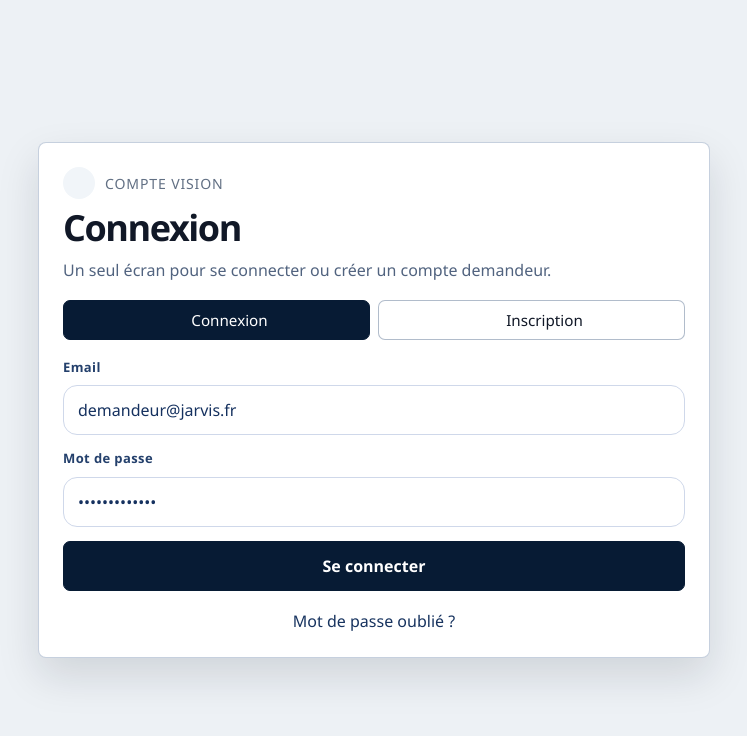
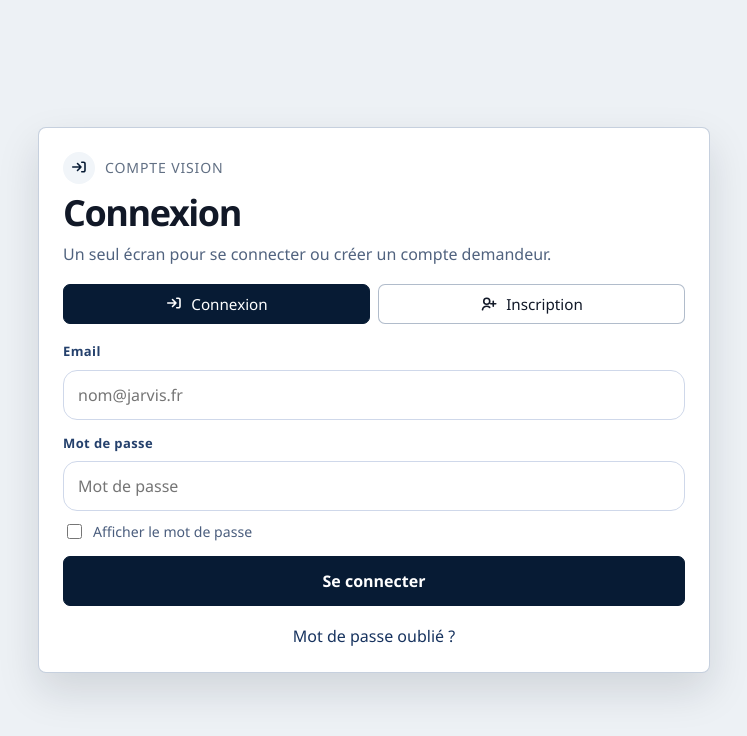
Before and after one commit to SamyOPS/ITSM_Jarvis, a React app in the folder frontend/: page /login in a window 1280 px wide. Shown: the top 736 px of the page, without its empty margins (266-1013 px from the left). Built offline with nearby package versions, Linux system fonts and the light colour scheme; the HTML template or start-up script is replaced by a standard one.

Commit message:
affichemdp

```diff
--- a/frontend/src/presentation/pages/login-page.tsx
+++ b/frontend/src/presentation/pages/login-page.tsx
@@ -8,42 +8,19 @@ type LoginPageProps = {
   onSubmit: (email: string, password: string) => Promise<void>;
 };
 
-type DemoAccount = {
-  email: string;
-  password: string;
-  role: string;
-};
-
-const DEMO_ACCOUNTS: DemoAccount[] = [
-  {
-    email: 'demandeur@jarvis.fr',
-    password: 'Demandeur123!',
-    role: 'DEMANDEUR',
-  },
-  {
-    email: 'agent@jarvis.fr',
-    password: 'Agent123!',
-    role: 'AGENT',
-  },
-  {
-    email: 'admin@jarvis.fr',
-    password: 'Admin123!',
-    role: 'ADMIN',
-  },
-];
-
 export function LoginPage({
   errorMessage,
   isBusy,
   onPasswordResetRequest,
   onSubmit,
 }: LoginPageProps) {
-  const [email, setEmail] = useState(DEMO_ACCOUNTS[0].email);
+  const [email, setEmail] = useState('');
   const [forgotEmail, setForgotEmail] = useState('');
   const [forgotMessage, setForgotMessage] = useState<string | null>(null);
   const [forgotMode, setForgotMode] = useState(false);
   const [isForgotBusy, setIsForgotBusy] = useState(false);
-  const [password, setPassword] = useState(DEMO_ACCOUNTS[0].password);
+  const [password, setPassword] = useState('');
+  const [showPassword, setShowPassword] = useState(false);
 
   async function handleSubmit(event: FormEvent<HTMLFormElement>) {
     event.preventDefault();
@@ -77,7 +54,7 @@ export function LoginPage({
         <div className="login-panel-header">
           <div className="login-brand">
             <span className="login-brand-icon">
-              <i className="bi bi-person-circle" aria-hidden="true" />
+              <LoginAuthIcon />
             </span>
             <strong>Compte Vision</strong>
           </div>
@@ -88,7 +65,7 @@ export function LoginPage({
         <div className="login-mode-tabs" aria-label="Choix du mode">
           <button className="login-mode-tab is-active" type="button">
             <span className="login-mode-tab-icon">
-              <i className="bi bi-box-arrow-in-right" aria-hidden="true" />
+              <LoginAuthIcon />
             </span>
             Connexion
           </button>
@@ -98,7 +75,7 @@ export function LoginPage({
             type="button"
           >
             <span className="login-mode-tab-icon">
-              <i className="bi bi-person-plus" aria-hidden="true" />
+              <RegisterAuthIcon />
             </span>
             Inscription
           </button>
@@ -125,9 +102,17 @@ export function LoginPage({
               autoComplete="current-password"
               onChange={(event) => setPassword(event.target.value)}
               placeholder="Mot de passe"
-              type="password"
+              type={showPassword ? 'text' : 'password'}
               value={password}
             />
+          </label>
+          <label className="login-password-toggle">
+            <input
+              checked={showPassword}
+              onChange={(event) => setShowPassword(event.target.checked)}
+              type="checkbox"
+            />
+            <span>Afficher le mot de passe</span>
           </label>
 
           <button
@@ -189,3 +174,43 @@ export function LoginPage({
     </section>
   );
 }
+
+function LoginAuthIcon() {
+  return (
+    <svg
+      aria-hidden="true"
+      fill="none"
+      height="16"
+      viewBox="0 0 16 16"
+      width="16"
+    >
+      <path
+        d="M6.5 3.5 10 7l-3.5 3.5M10 7H1.75M10.75 2.25h1.75A1.5 1.5 0 0 1 14 3.75v6.5a1.5 1.5 0 0 1-1.5 1.5h-1.75"
+        stroke="currentColor"
+        strokeLinecap="round"
+        strokeLinejoin="round"
+        strokeWidth="1.6"
+      />
+    </svg>
+  );
+}
+
+function RegisterAuthIcon() {
+  return (
+    <svg
+      aria-hidden="true"
+      fill="none"
+      height="16"
+      viewBox="0 0 16 16"
+      width="16"
+    >
+      <path
+        d="M5.75 8.25a3 3 0 1 0 0-6 3 3 0 0 0 0 6ZM1.5 13.75c.45-2.12 2.08-3.5 4.25-3.5 1.2 0 2.2.42 2.95 1.15M12.25 5.25v5M9.75 7.75h5"
+        stroke="currentColor"
+        strokeLinecap="round"
+        strokeLinejoin="round"
+        strokeWidth="1.6"
+      />
+    </svg>
+  );
+}
--- a/frontend/src/presentation/pages/register-page.tsx
+++ b/frontend/src/presentation/pages/register-page.tsx
@@ -22,6 +22,8 @@ export function RegisterPage() {
   const [form, setForm] = useState<RegisterFormState>(EMPTY_REGISTER_FORM);
   const [message, setMessage] = useState<string | null>(null);
   const [isSubmitting, setIsSubmitting] = useState(false);
+  const [showConfirmPassword, setShowConfirmPassword] = useState(false);
+  const [showPassword, setShowPassword] = useState(false);
 
   function updateField(field: keyof RegisterFormState, value: string): void {
     setForm((currentForm) => ({
@@ -73,7 +75,7 @@ export function RegisterPage() {
         <div className="login-panel-header">
           <div className="login-brand">
             <span className="login-brand-icon">
-              <i className="bi bi-person-circle" aria-hidden="true" />
+              <RegisterAuthIcon />
             </span>
             <strong>Compte Vision</strong>
           </div>
@@ -88,13 +90,13 @@ export function RegisterPage() {
             type="button"
           >
             <span className="login-mode-tab-icon">
-              <i className="bi bi-box-arrow-in-right" aria-hidden="true" />
+              <LoginAuthIcon />
             </span>
             Connexion
           </button>
           <button className="login-mode-tab is-active" type="button">
             <span className="login-mode-tab-icon">
-              <i className="bi bi-person-plus" aria-hidden="true" />
+              <RegisterAuthIcon />
             </span>
             Inscription
           </button>
@@ -140,9 +142,17 @@ export function RegisterPage() {
               minLength={8}
               onChange={(event) => updateField('password', event.target.value)}
               required
-              type="password"
+              type={showPassword ? 'text' : 'password'}
               value={form.password}
             />
+          </label>
+          <label className="login-password-toggle">
+            <input
+              checked={showPassword}
+              onChange={(event) => setShowPassword(event.target.checked)}
+              type="checkbox"
+            />
+            <span>Afficher le mot de passe</span>
           </label>
 
           <label className="field">
@@ -154,9 +164,17 @@ export function RegisterPage() {
                 updateField('confirmPassword', event.target.value)
               }
               required
-              type="password"
+              type={showConfirmPassword ? 'text' : 'password'}
               value={form.confirmPassword}
             />
+          </label>
+          <label className="login-password-toggle">
+            <input
+              checked={showConfirmPassword}
+              onChange={(event) => setShowConfirmPassword(event.target.checked)}
+              type="checkbox"
+            />
+            <span>Afficher le mot de passe</span>
           </label>
 
           <button
@@ -171,6 +189,46 @@ export function RegisterPage() {
         </form>
       </section>
     </section>
+  );
+}
+
+function LoginAuthIcon() {
+  return (
+    <svg
+      aria-hidden="true"
+      fill="none"
+      height="16"
+      viewBox="0 0 16 16"
+      width="16"
+    >
+      <path
+        d="M6.5 3.5 10 7l-3.5 3.5M10 7H1.75M10.75 2.25h1.75A1.5 1.5 0 0 1 14 3.75v6.5a1.5 1.5 0 0 1-1.5 1.5h-1.75"
+        stroke="currentColor"
+        strokeLinecap="round"
+        strokeLinejoin="round"
+        strokeWidth="1.6"
+      />
+    </svg>
+  );
+}
+
+function RegisterAuthIcon() {
+  return (
+    <svg
+      aria-hidden="true"
+      fill="none"
+      height="16"
+      viewBox="0 0 16 16"
+      width="16"
+    >
+      <path
+        d="M5.75 8.25a3 3 0 1 0 0-6 3 3 0 0 0 0 6ZM1.5 13.75c.45-2.12 2.08-3.5 4.25-3.5 1.2 0 2.2.42 2.95 1.15M12.25 5.25v5M9.75 7.75h5"
+        stroke="currentColor"
+        strokeLinecap="round"
+        strokeLinejoin="round"
+        strokeWidth="1.6"
+      />
+    </svg>
   );
 }
 
--- a/frontend/src/styles/00-foundation-admin.css
+++ b/frontend/src/styles/00-foundation-admin.css
@@ -737,9 +737,9 @@ a {
   font-size: 1rem;
 }
 
-.login-brand-icon i,
-.login-mode-tab-icon i {
-  line-height: 1;
+.login-brand-icon svg,
+.login-mode-tab-icon svg {
+  display: block;
 }
 
 .login-brand strong {
@@ -803,6 +803,23 @@ a {
   position: relative;
   display: grid;
   gap: 14px;
+}
+
+.login-password-toggle {
+  display: inline-flex;
+  width: fit-content;
+  align-items: center;
+  gap: 8px;
+  margin-top: -4px;
+  color: #4a5d7d;
+  font-size: 0.88rem;
+  font-weight: 500;
+}
+
+.login-password-toggle input {
+  width: 15px;
+  height: 15px;
+  accent-color: #071b34;
 }
 
 .login-submit-button {
```
